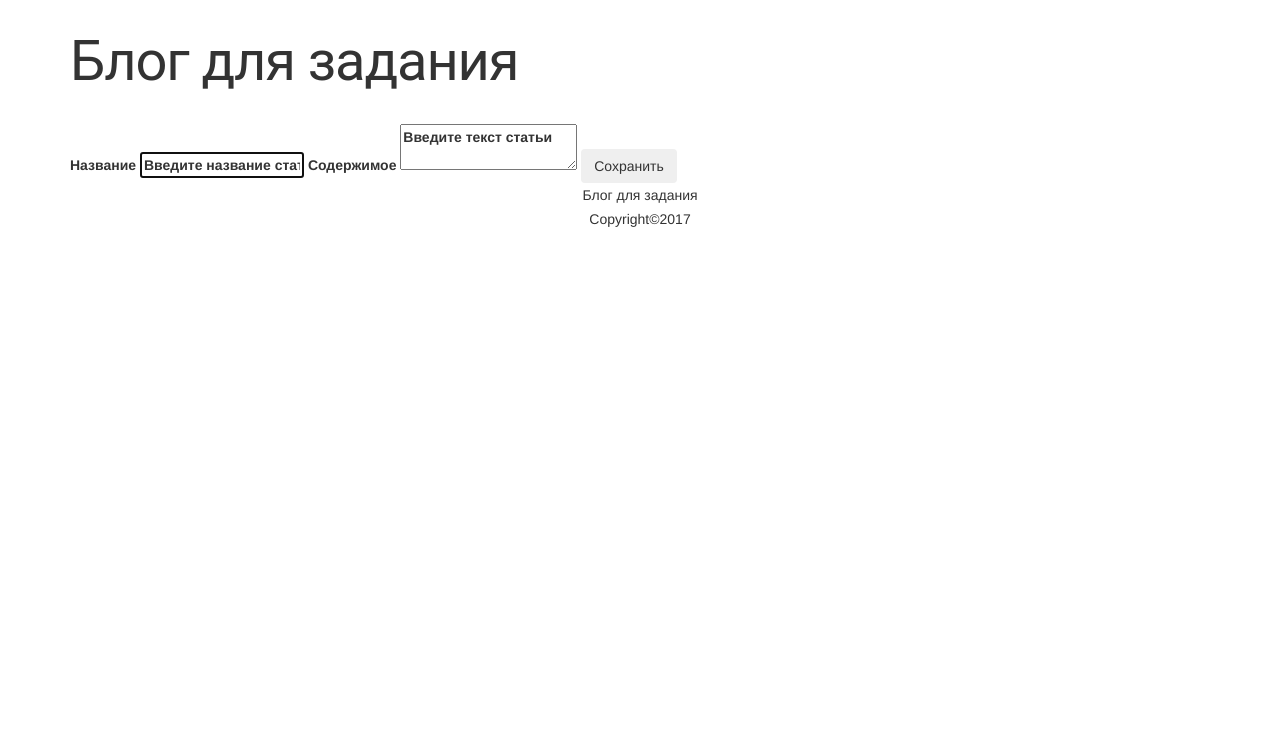
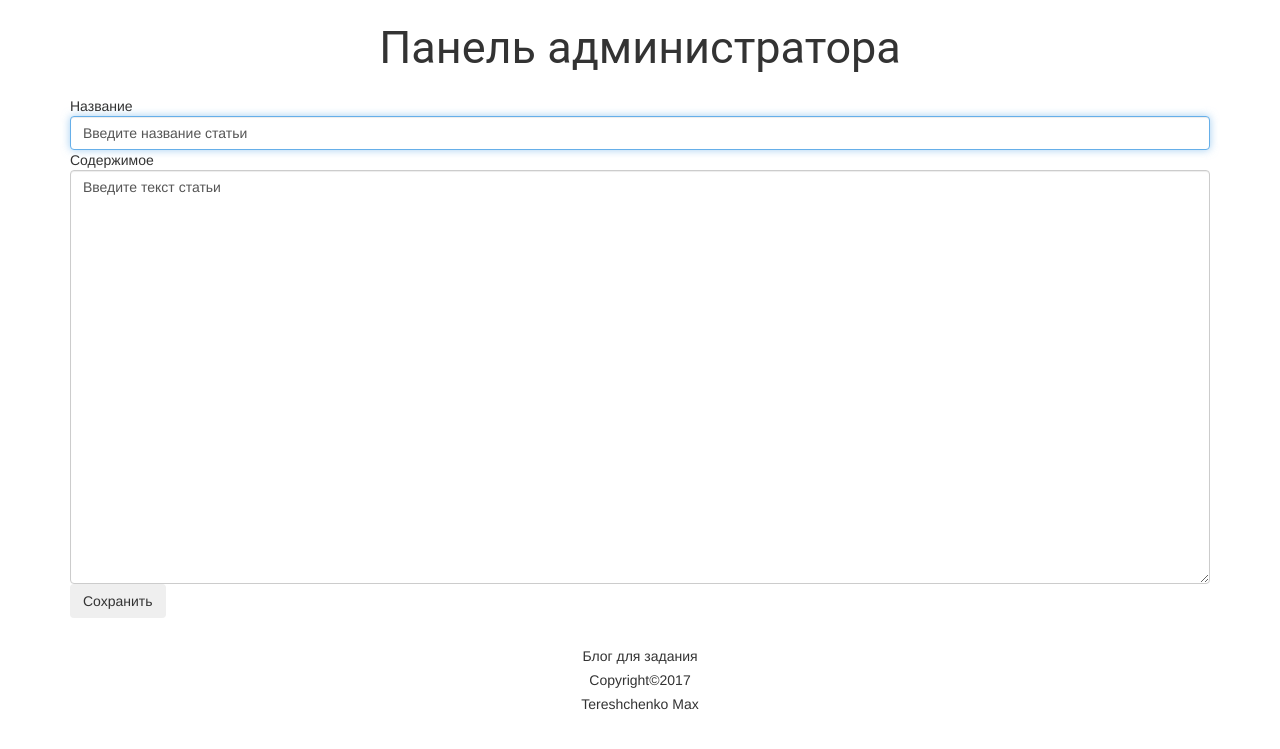
Before and after one commit to tereshchenkomax/BLOG, a PHP site: page /admin/index.php?action=add in a window 1280 px wide. Shown: the top 749 px of the page. Run offline with PHP 8.4, Linux system fonts and the light colour scheme; data that the repository does not hold is empty.

Commit message:
Немного верстки

```diff
--- a/style.css
+++ b/style.css
@@ -21,6 +21,9 @@ header{
     height: 150px;
     width: 150px;
 
+}
+.admin_head{
+    text-align: center ;
 }
 .admin_login{
     padding: 54px 0;
@@ -56,8 +59,11 @@ header{
 .article{
     padding-bottom: 26px;
 }
+.creation_date{
+    padding-right: 2%;
+}
 footer{
-
+    padding-top: 2%;
 }
 /*swing*/
 @-webkit-keyframes swing {
--- a/views/article_admin.php
+++ b/views/article_admin.php
@@ -11,17 +11,17 @@
 </head>
 <body>
 <div class="container">
-    <h1>Блог для задания</h1>
+    <h2 class="admin_head">Панель администратора</h2>
     <div>
         <form method="post" action="index.php?action=<?= $_GET['action'] ?>&id=<?= $_GET['id'] ?>">
-            <label>
+            <label1>
                 Название
-                <input type="text" name="title" value="<?= $article['title'] ?>" class="form-item" autofocus required>
-            </label>
-            <label>
+                <input type="text" class="form-control" name="title" value="<?= $article['title'] ?>" class="form-item" autofocus required>
+            </label1>
+            <label2>
                 Содержимое
-                <textarea name="content" class="form-item" required><?= $article['content'] ?></textarea>
-            </label>
+                <textarea class="form-control" rows="20" name="content" class="form-item" required><?= $article['content'] ?></textarea>
+            </label2>
             <input type="submit" value="Сохранить" class="btn">
         </form>
     </div>
--- a/views/articles.php
+++ b/views/articles.php
@@ -8,7 +8,7 @@
                 <div class="article col-lg-12">
                     <h3><a href="article.php?id=<?= $a['id'] ?>"><?= $a['title'] ?></a></h3>
                     <p class="article_trimmed"><?= articles_intro($a['content']) ?></p>
-                    <em>Создано : <?= $a['data_created'] ?></em>
+                    <em class="creation_date">Создано : <?= $a['data_created'] ?></em>
                     <em>Изменено : <?= $a['data_updated'] ?></em>
                 </div>
 
--- a/views/articles_admin.php
+++ b/views/articles_admin.php
@@ -11,7 +11,7 @@
 </head>
 <body>
 <div class="container-fluid">
-    <h1>Блог для задания</h1>
+    <h2 class="admin_head">Панель администратора</h2>
     <a href="index.php?action=add" class="btn btn-large">Добавить статью</a>
     <div>
         <table class="admin-table" style="width: 100%">
--- a/views/footer.php
+++ b/views/footer.php
@@ -1,5 +1,5 @@
 <footer class="text-center">
-    <p>Блог для задания<br>Copyright&copy;2017</p></footer>
+    <p>Блог для задания<br>Copyright&copy;2017<br>Tereshchenko Max</p></footer>
 <script src="http://code.jquery.com/jquery-latest.js"></script>
 <script defer src="https://code.getmdl.io/1.3.0/material.min.js"></script>
 <script src="lib/owl/dist/owl.carousel.min.js"></script>
```
